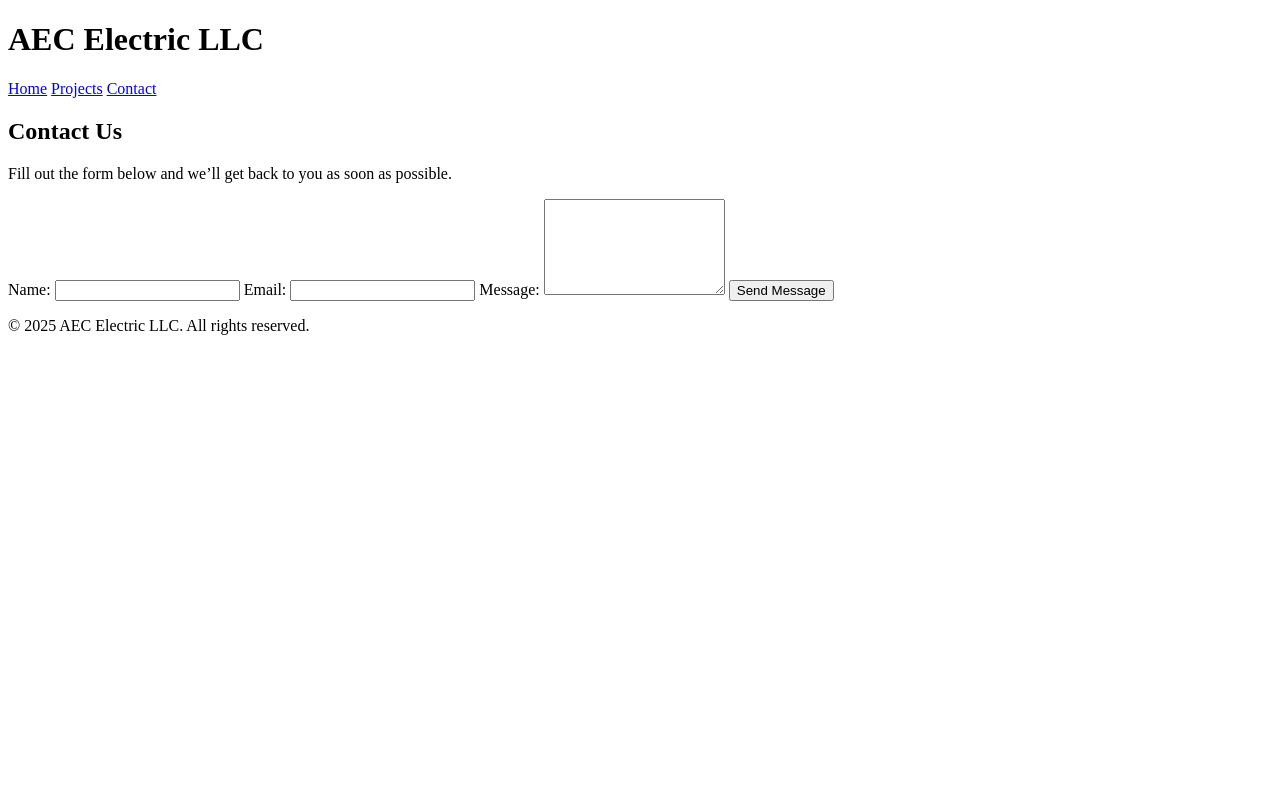
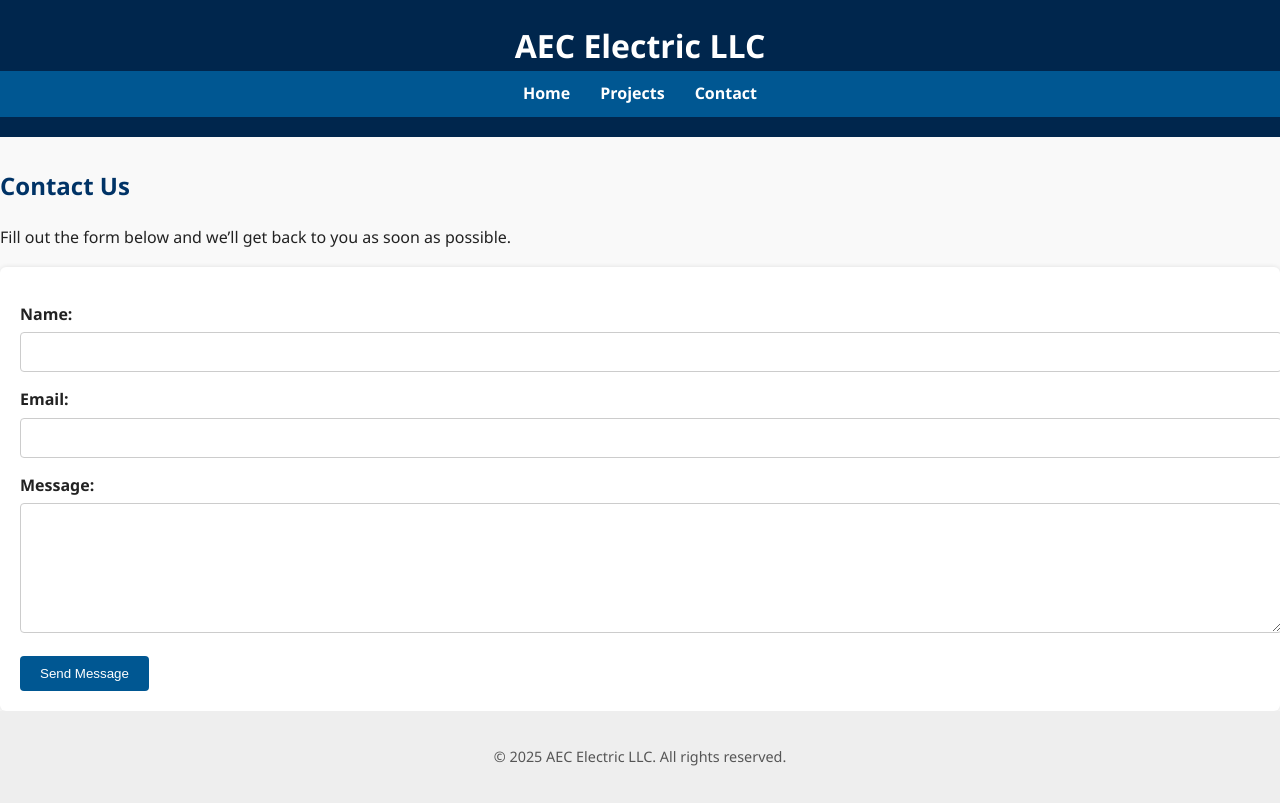
Before and after one commit to ae-ci-tbr/aecllcsite, a plain HTML site: page contact.html in a window 1280 px wide. Drawn offline with Linux system fonts and the light colour scheme.

Commit message:
Update styles.css

```diff
--- a/styles.css
+++ b/styles.css
@@ -1 +1,107 @@
-/* Basic styles */
+/* Global Styles */
+body {
+    font-family: 'Segoe UI', Tahoma, Geneva, Verdana, sans-serif;
+    line-height: 1.6;
+    margin: 0;
+    padding: 0;
+    background-color: #f9f9f9;
+    color: #222;
+}
+
+/* Container */
+.container {
+    width: 90%;
+    max-width: 960px;
+    margin: auto;
+    padding: 20px;
+}
+
+/* Header */
+header {
+    background-color: #00264d;
+    color: #fff;
+    padding: 20px 0;
+    text-align: center;
+}
+
+header h1 {
+    margin: 0;
+}
+
+/* Navigation */
+nav {
+    background-color: #005792;
+    display: flex;
+    justify-content: center;
+    gap: 30px;
+    padding: 10px 0;
+}
+
+nav a {
+    color: #fff;
+    text-decoration: none;
+    font-weight: bold;
+}
+
+nav a:hover {
+    text-decoration: underline;
+}
+
+/* Main Headings */
+h2 {
+    color: #003366;
+    margin-top: 30px;
+}
+
+/* List Styling */
+ul {
+    margin-top: 10px;
+    margin-left: 20px;
+}
+
+/* Footer */
+footer {
+    text-align: center;
+    padding: 20px 0;
+    background-color: #eee;
+    color: #555;
+    font-size: 0.9em;
+}
+
+/* Form Styling */
+form {
+    background: #fff;
+    padding: 20px;
+    border-radius: 6px;
+    box-shadow: 0 0 5px rgba(0, 0, 0, 0.1);
+}
+
+form label {
+    display: block;
+    margin-top: 15px;
+    font-weight: bold;
+}
+
+form input,
+form textarea {
+    width: 100%;
+    padding: 10px;
+    margin-top: 5px;
+    border: 1px solid #ccc;
+    border-radius: 4px;
+    font-family: inherit;
+}
+
+form button {
+    margin-top: 15px;
+    padding: 10px 20px;
+    background-color: #005792;
+    color: #fff;
+    border: none;
+    border-radius: 4px;
+    cursor: pointer;
+}
+
+form button:hover {
+    background-color: #004170;
+}
```
